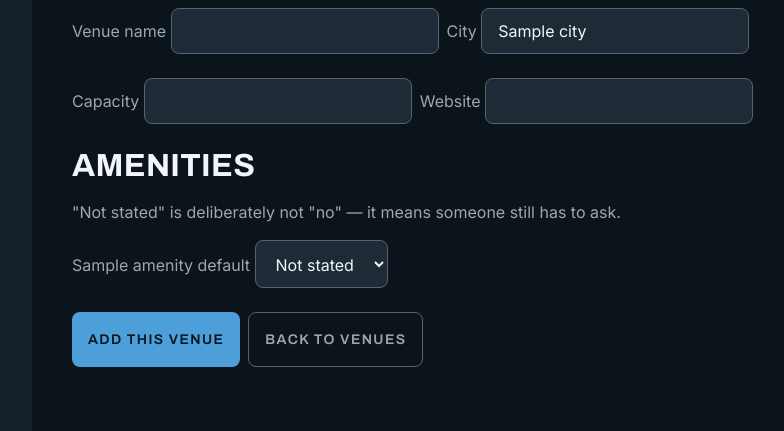
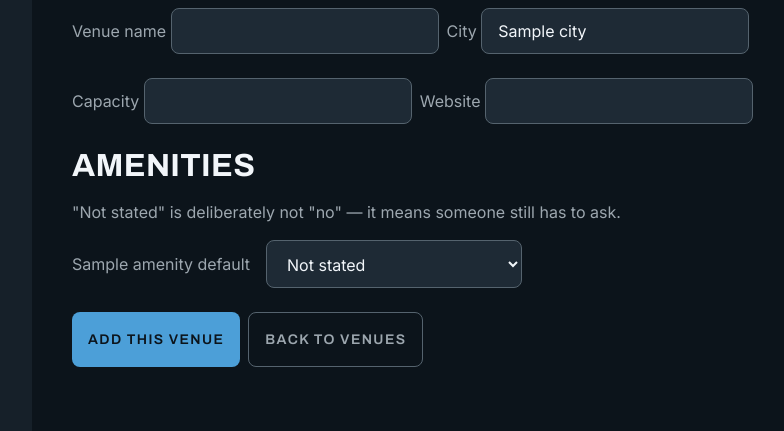
Before and after one commit to jfilipATX/saronic-event-project, a FastAPI app: template app/ui/templates/venue_add.html in a window 1280 px wide. Shown: the part 536-967 px from the top of the page, without its empty margins (208-992 px from the left). Run offline with FastAPI, Linux system fonts and the light colour scheme; the template is opened without the code that fills it: most values are stand-ins (such as "Sample title", 1, 10 or a date in 2020).

Commit message:
Venue-add QA: amenity selects align on a two-column field grid (was ragged stair-step)

```diff
--- a/app/ui/static/theme.css
+++ b/app/ui/static/theme.css
@@ -186,6 +186,16 @@ h2 { font-size: 2rem; font-weight: 700; line-height: 1.15; margin: var(--space-l
 .mt-xl { margin-top: var(--space-xl); }
 .nav-sub { font-size: 0.875rem; margin: 0; }
 
+/* ── labelled field grid (venue amenities etc.) ───────────── */
+.field-grid {
+  display: grid;
+  grid-template-columns: max-content minmax(10rem, 16rem);
+  gap: var(--space-sm) var(--space-md);
+  align-items: center;
+  margin: var(--space-md) 0 var(--space-lg);
+}
+.field-grid label { color: var(--color-steel); }
+
 /* ── open questions / pending callout ─────────────────────── */
 .pending-note {
   border: 1px dashed var(--color-secondary); border-radius: var(--rounded-md);
--- a/app/ui/templates/venue_add.html
+++ b/app/ui/templates/venue_add.html
@@ -77,29 +77,27 @@
       {% set _ = amenities.append(option) %}
     {% endfor %}
     {% for option in (amenities if amenities else []) %}
-      <div class="form-row">
-        <label class="muted">{{ option.label }}
-          <select class="input" name="{{ option.key }}">
+      <div class="field-grid">
+        <label for="{{ option.key }}">{{ option.label }}</label>
+        <select class="input" id="{{ option.key }}" name="{{ option.key }}">
           <option value="yes" {% if option.data.value == 'yes' %}selected{% endif %}>Yes</option>
           <option value="no" {% if option.data.value == 'no' %}selected{% endif %}>No</option>
           <option value="unknown" {% if option.data.value == 'unknown' %}selected{% endif %}>Not stated</option>
         </select>
-        </label>
       </div>
       <p class="option-reasoning">{{ option.reasoning }}</p>
     {% endfor %}
     {% if not amenities %}
+      <div class="field-grid">
       {% for key, label in amenity_defaults %}
-        <div class="form-row">
-          <label class="muted">{{ label }}
-            <select class="input" name="amenity_{{ key }}">
+        <label for="amenity_{{ key }}">{{ label }}</label>
+        <select class="input" id="amenity_{{ key }}" name="amenity_{{ key }}">
           <option value="unknown" selected>Not stated</option>
           <option value="yes">Yes</option>
           <option value="no">No</option>
         </select>
-          </label>
+      {% endfor %}
       </div>
-      {% endfor %}
     {% endif %}
 
     <div class="form-row">
```
Lines whose indentation alone changed are shown as unchanged.
